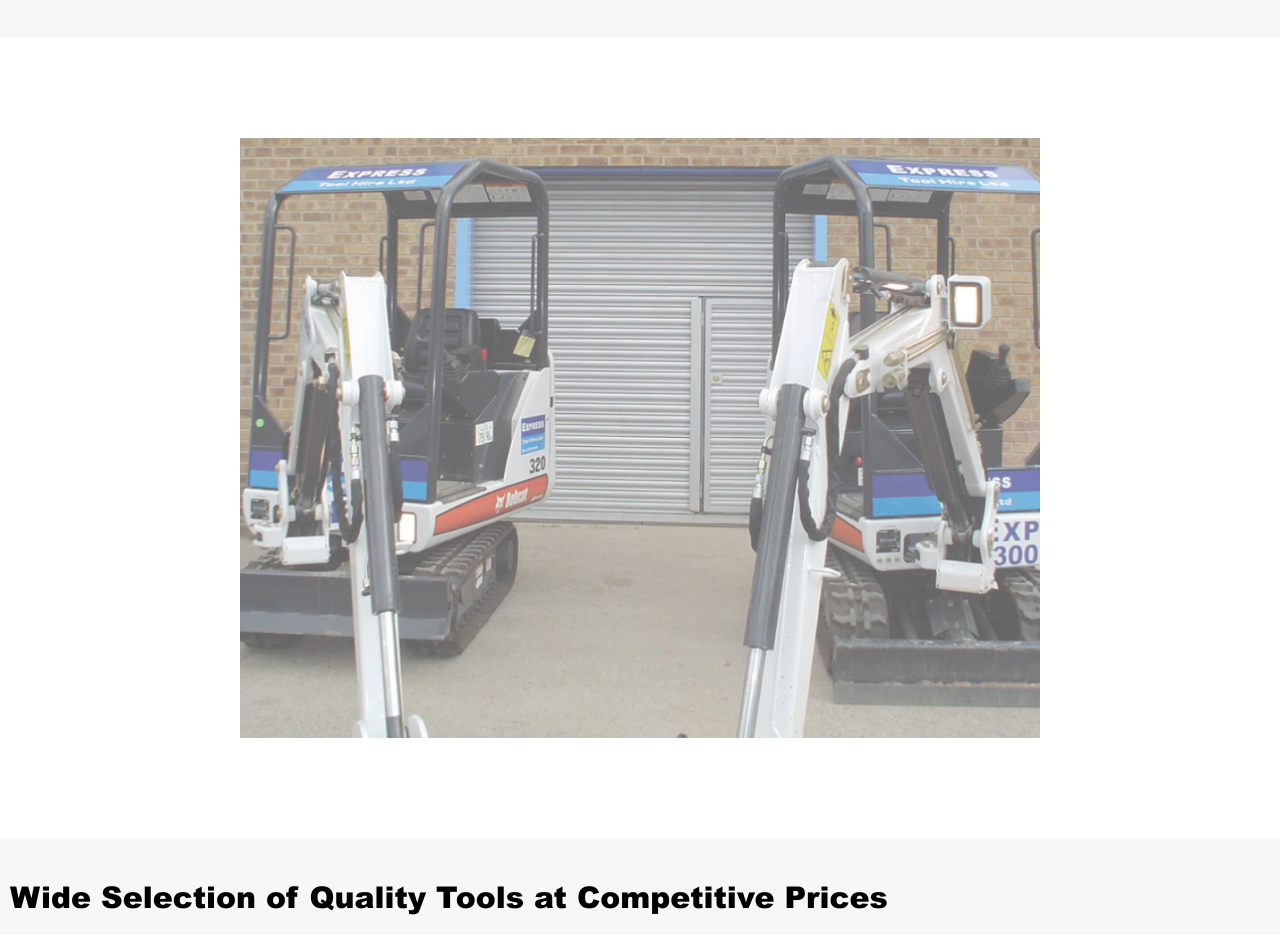
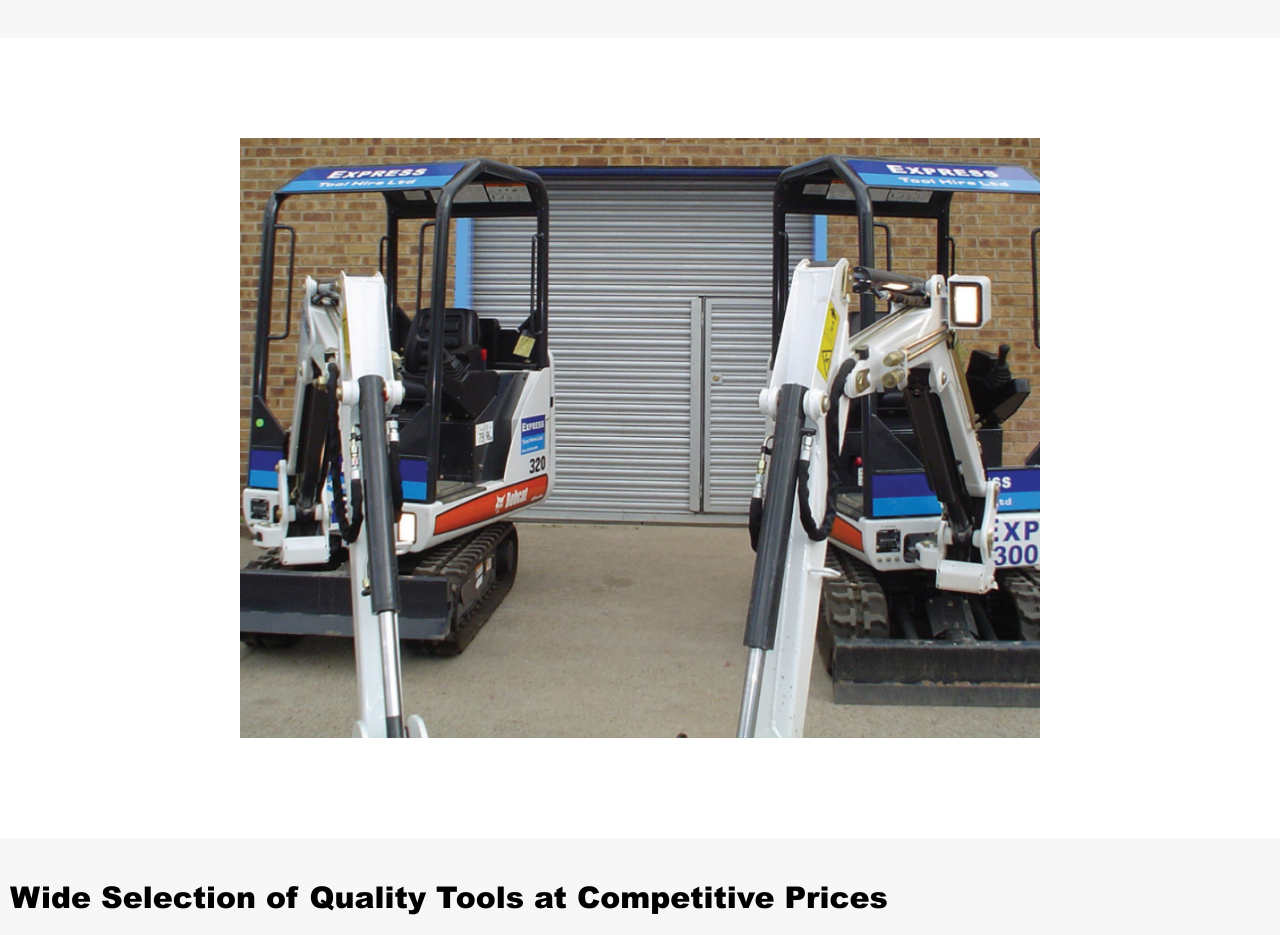
Before and after one commit to KaineBinch/expressToolHire, a React (Vite) app: page / in a window 1280 px wide. Shown: the part 580-1515 px from the top of the page. Built offline with nearby package versions, Linux system fonts and the light colour scheme.

Commit message:
chore: updated packages

```diff
--- a/src/App.css
+++ b/src/App.css
@@ -1,15 +1,3 @@
-.fade-anim img {
-  animation: fadeAnim 2s ease-out;
-}
-@keyframes fadeAnim {
-  from {
-    opacity: 0;
-  }
-  to {
-    opacity: 1;
-  }
-}
-
 @tailwind base;
 @tailwind components;
 @tailwind utilities;
--- a/tailwind.config.js
+++ b/tailwind.config.js
@@ -19,7 +19,7 @@
         "primary": "#0F1374",
         "secondary": "#1C74E4",
         "accent": "#f7f7f7",
-        "neutral": "#9ca3af",
+        "neutral": "#D9D9D9",
         "info": "#000000",
         "success": "#009336",
         "warning": "#db9900",
```
Also changed, not shown: package.json (+6 -1 lines), 1 other file (tests, documents, lock files or other folders).
